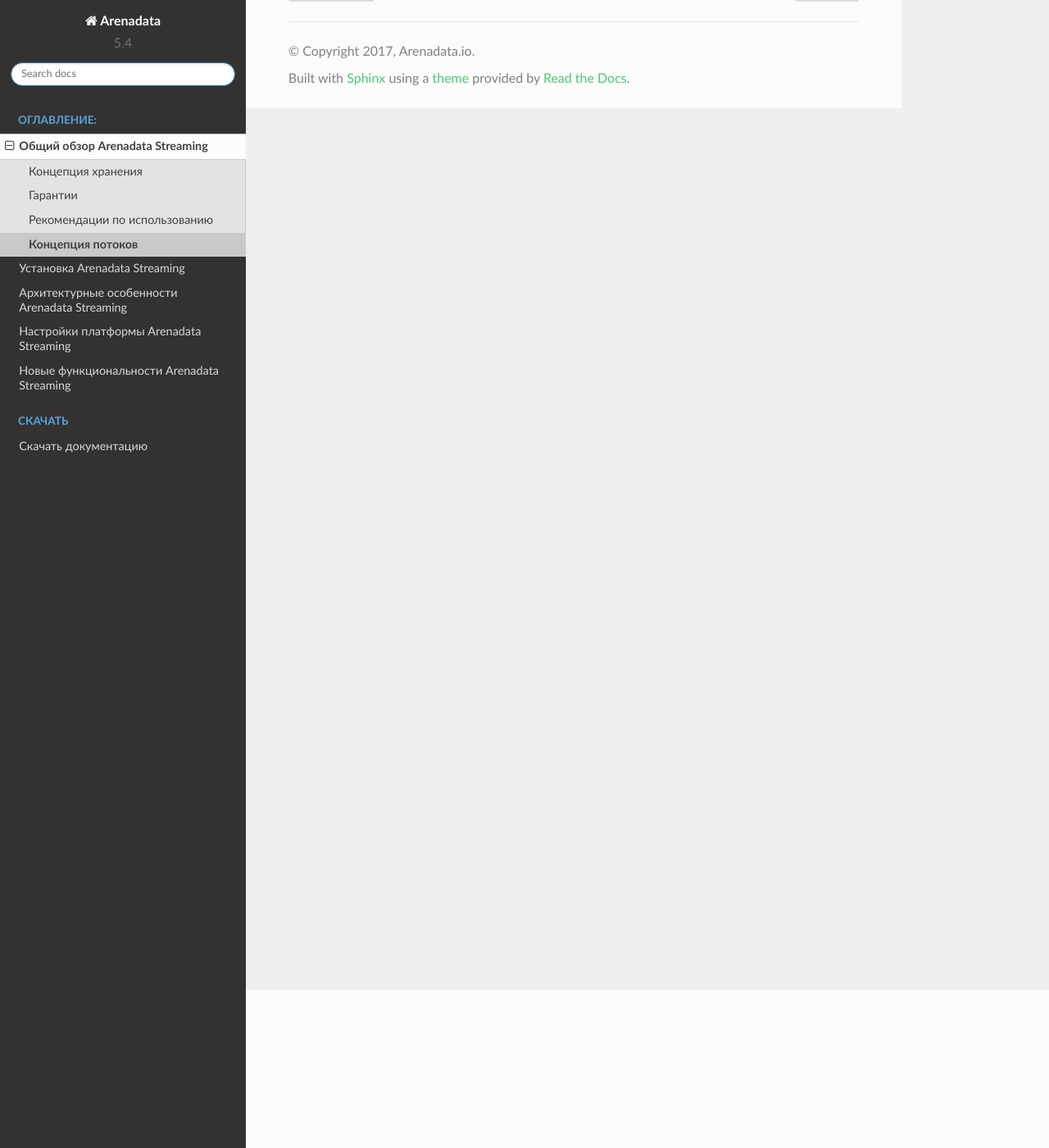
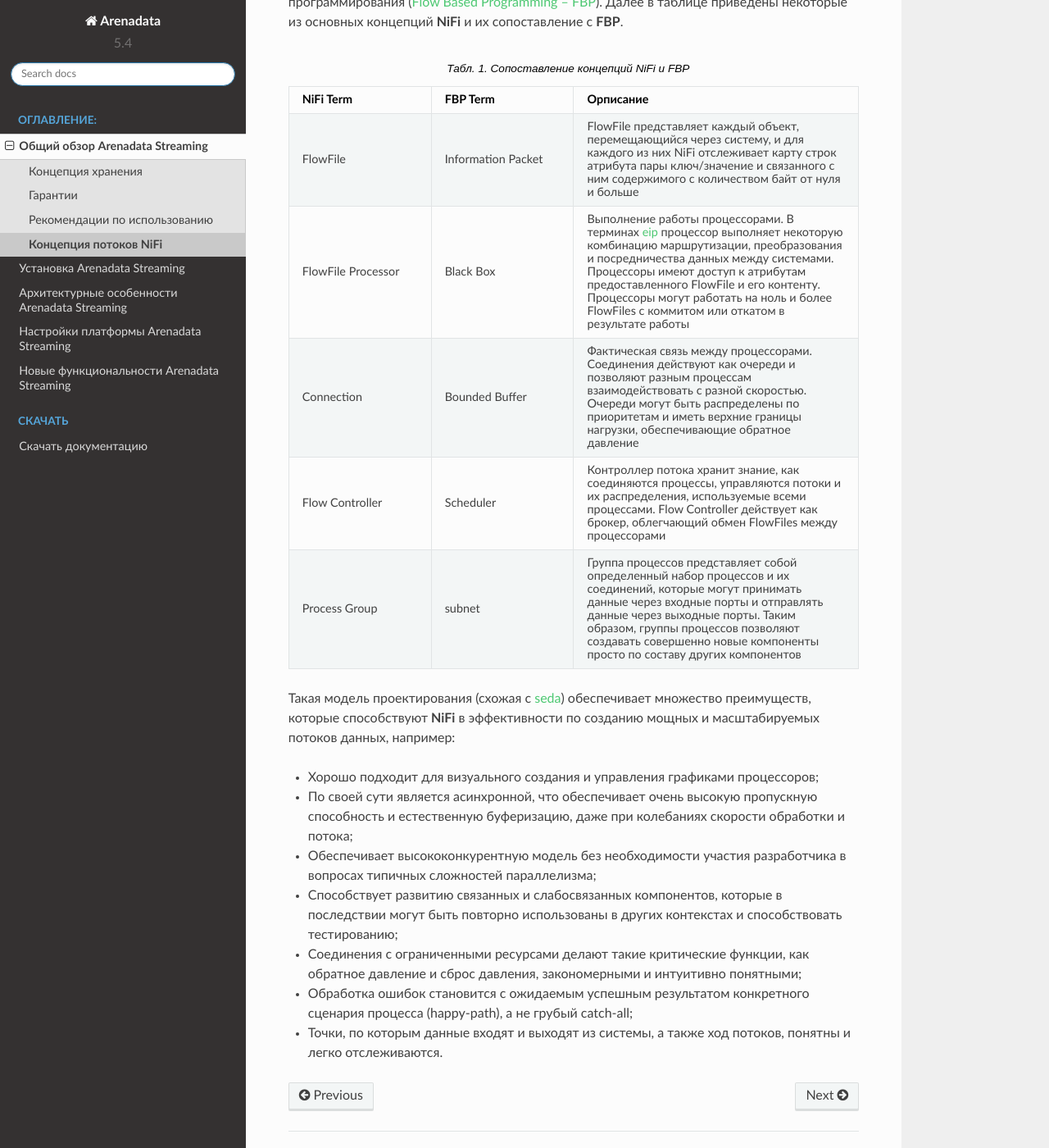
Before and after one commit to arenadata/docs_ads, a Sphinx documentation site: the page built from source/Intro/core.rst, in a window 1280 px wide and 1400 px high, scrolled down 193 px. Shown: the whole window at 82% size. Built offline with Sphinx 7.4.7 and the Read the Docs theme 2.0.0, drawn with Linux system fonts in a browser that asks for light colours; pages that are not in the unit, such as notebooks, are missing from menus; some of the changed text lies outside the part shown.

Commit message:
Update core.rst

```diff
--- a/source/Intro/core.rst
+++ b/source/Intro/core.rst
@@ -1,2 +1,24 @@
-Концепция потоков
-==================
+Концепция потоков NiFi
+=======================
+
+Основные концепции **NiFi** тесно связаны с основными идеями потокового программирования (`Flow Based Programming -- FBP <https://en.wikipedia.org/wiki/Flow-based_programming#Concepts>`_). Далее в таблице приведены некоторые из основных концепций **NiFi** и их сопоставление с **FBP**.
+
+.. csv-table:: Сопоставление концепций NiFi и FBP
+   :header: "NiFi Term", "FBP Term", "Орписание"
+   :widths: 25, 25, 50
+
+   "FlowFile", "Information Packet", "FlowFile представляет каждый объект, перемещающийся через систему, и для каждого из них NiFi отслеживает карту строк атрибута пары ключ/значение и связанного с ним содержимого с количеством байт от нуля и больше"
+   "FlowFile Processor", "Black Box", "Выполнение работы процессорами. В терминах `eip <https://www.enterpriseintegrationpatterns.com/>`_ процессор выполняет некоторую комбинацию маршрутизации, преобразования и посредничества данных между системами. Процессоры имеют доступ к атрибутам предоставленного FlowFile и его контенту. Процессоры могут работать на ноль и более FlowFiles с коммитом или откатом в результате работы"
+   "Connection", "Bounded Buffer", "Фактическая связь между процессорами. Соединения действуют как очереди и позволяют разным процессам взаимодействовать с разной скоростью. Очереди могут быть распределены по приоритетам и иметь верхние границы нагрузки, обеспечивающие обратное давление"
+   "Flow Controller", "Scheduler", "Контроллер потока хранит знание, как соединяются процессы, управляются потоки и их распределения, используемые всеми процессами. Flow Controller действует как брокер, облегчающий обмен FlowFiles между процессорами"
+   "Process Group", "subnet", "Группа процессов представляет собой определенный набор процессов и их соединений, которые могут принимать данные через входные порты и отправлять данные через выходные порты. Таким образом, группы процессов позволяют создавать совершенно новые компоненты просто по составу других компонентов"
+
+Такая модель проектирования (схожая с `seda <https://www.mdw.la/papers/seda-sosp01.pdf>`_) обеспечивает множество преимуществ, которые способствуют **NiFi** в эффективности по созданию мощных и масштабируемых потоков данных, например:
+
++ Хорошо подходит для визуального создания и управления графиками процессоров;
++ По своей сути является асинхронной, что обеспечивает очень высокую пропускную способность и естественную буферизацию, даже при колебаниях скорости обработки и потока;
++ Обеспечивает высококонкурентную модель без необходимости участия разработчика в вопросах типичных сложностей параллелизма;
++ Способствует развитию связанных и слабосвязанных компонентов, которые в последствии могут быть повторно использованы в других контекстах и способствовать тестированию;
++ Соединения с ограниченными ресурсами делают такие критические функции, как обратное давление и сброс давления, закономерными и интуитивно понятными;
++ Обработка ошибок становится с ожидаемым успешным результатом конкретного сценария процесса (happy-path), а не грубый catch-all;
++ Точки, по которым данные входят и выходят из системы, а также ход потоков, понятны и легко отслеживаются.
```
